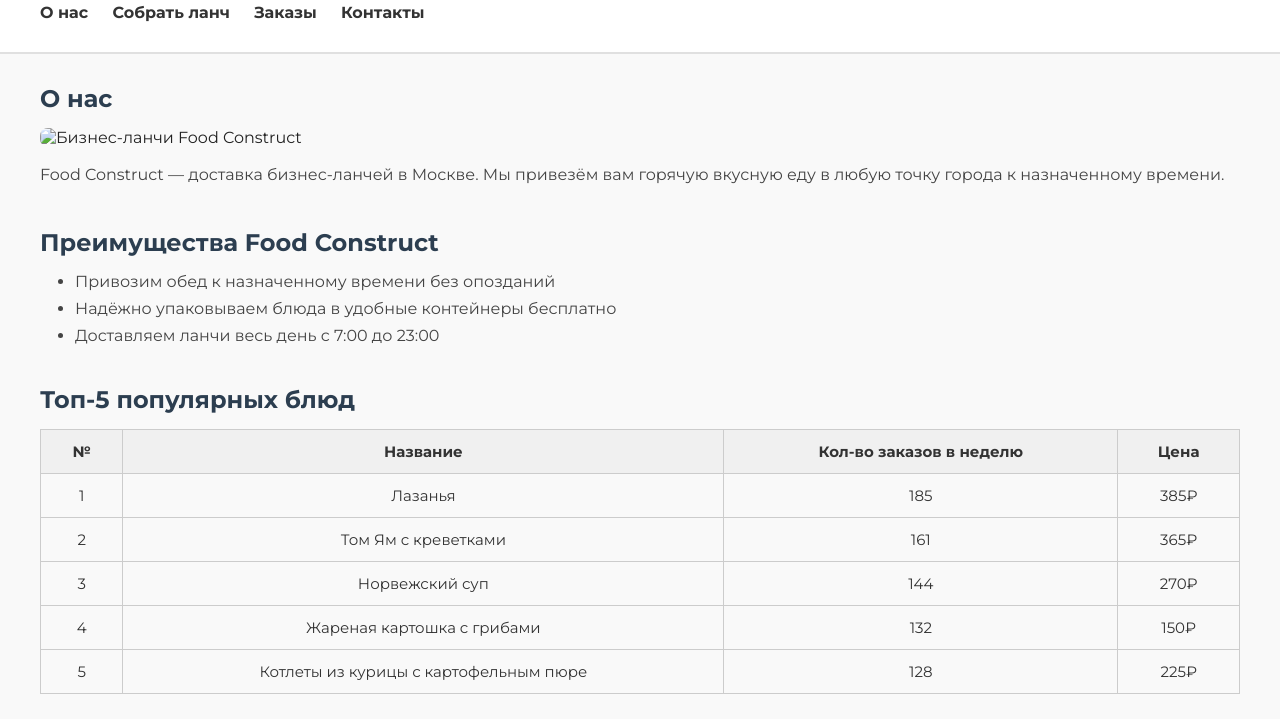
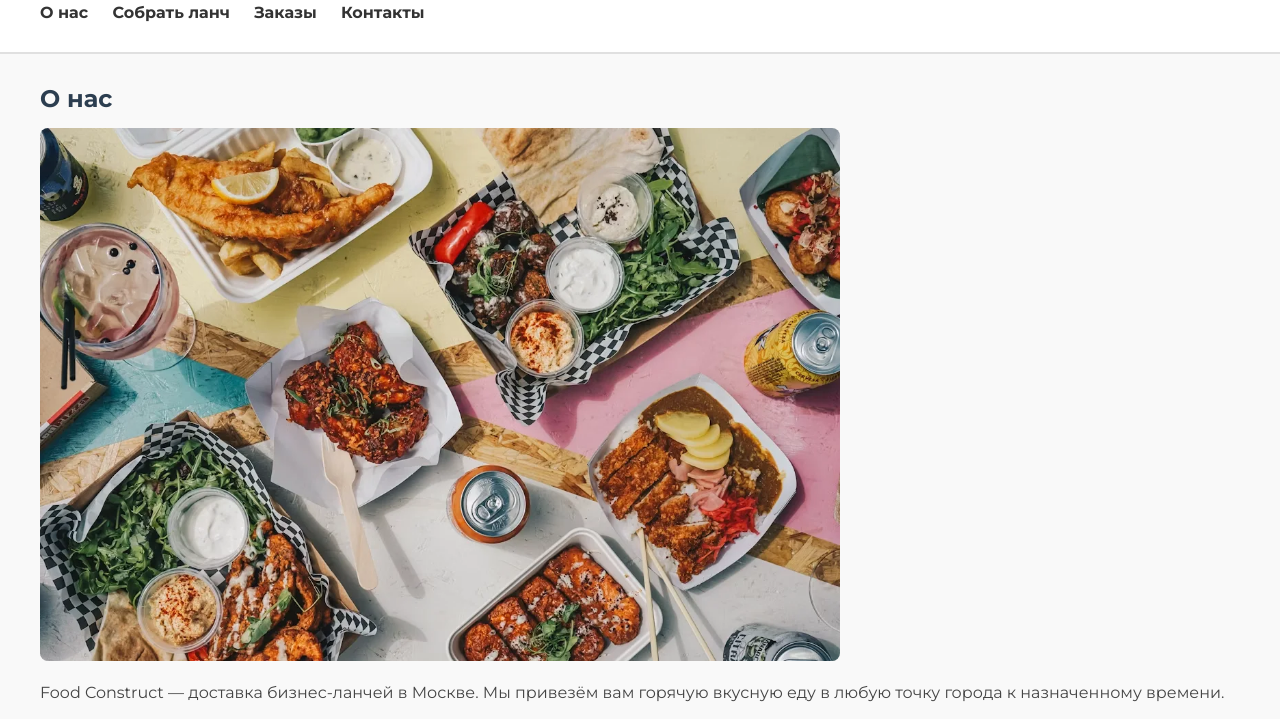
Before and after one commit to egorovaas07-afk/egorova-web-dev-2026-1, a website: page lab1/index.html in a window 1280 px wide. Shown: the part 81-800 px from the top of the page. Drawn offline with Linux system fonts and the light colour scheme.

Commit message:
Update index.html

```diff
--- a/lab1/index.html
+++ b/lab1/index.html
@@ -27,7 +27,7 @@
 
     <section id="about">
       <h2>О нас</h2>
-      <img src="IMG_2244.jpg" alt="Бизнес-ланчи Food Construct" width="800" height="533">
+      <img src="food.jpg" alt="Бизнес-ланчи Food Construct" width="800" height="533">
       <p>
         Food Construct — доставка бизнес-ланчей в Москве. Мы привезём вам
         горячую вкусную еду в любую точку города к назначенному времени.
```
